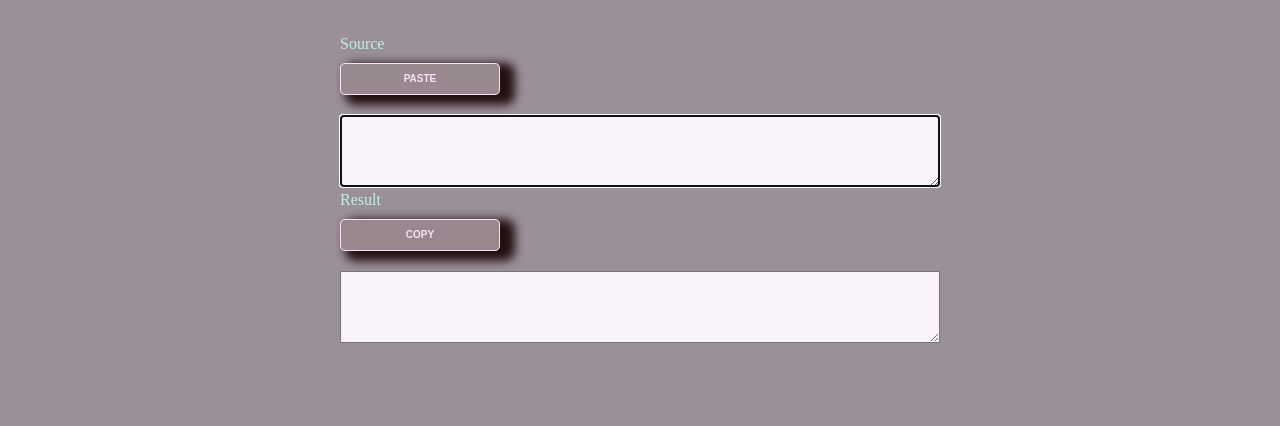
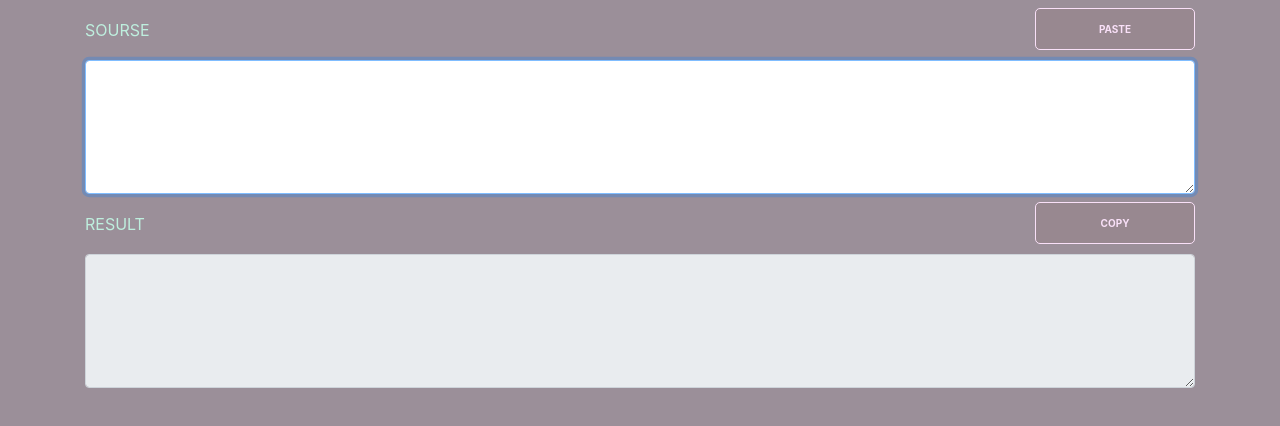
Before and after one commit to dzidev/transliteration, a plain HTML site: page index.html in a window 1280 px wide. Drawn offline with nearby package versions, Linux system fonts and the light colour scheme.

Commit message:
added styles

```diff
--- a/css/styles.css
+++ b/css/styles.css
@@ -1,92 +1,19 @@
-/* ===== base */
-* {
-  box-sizing: border-box;
-}
-
-img {
-  display: block;
-  max-width: 100%;
-  height: auto;
-}
-
-ul,
-li {
-  list-style: none;
-  padding: 0;
-  margin: 0;
-}
-
-a {
-  text-decoration: none;
-}
-
-html {
-  width: 100%;
-  max-width: 100%;
-  overflow-x: hidden;
-  overflow-x: hidden;
-}
-
-/* ==== */
-*,
-*:before,
-*:after {
-  -webkit-box-sizing: border-box;
-  -moz-box-sizing: border-box;
-  box-sizing: border-box;
-  margin: 0;
-  padding: 0;
-}
-
 body {
-  height: 100vh;
-  padding: 5px;
   background-color: #9b8f99;
   color: rgb(190, 239, 222);
 }
 
-/* ===== */
-.container {
-  display: flex;
-  flex-wrap: wrap;
-
-  margin: 15px auto;
-  justify-content: center;
-  height: 50vh;
-
-  padding: 15px;
-  background-color: #9b8f99;
-  color: rgb(190, 239, 222);
-}
-
-.form-control {
-  min-width: 75vh;
-  background-color: rgb(250, 242, 249);
-  font-size: 12px;
-}
-.input-name {
-  margin-right: 10px;
-  font-size: 17px;
-  font-weight: 700;
-}
 .btn {
   background: rgba(138, 105, 105, 0.2);
-  box-shadow: 10px 5px 10px 5px rgba(20, 1, 1, 0.89);
-
+  /* box-shadow: 10px 5px 10px 5px rgba(20, 1, 1, 0.89); */
   color: rgb(249, 224, 248);
-  padding: 0.1em;
-  text-decoration: none;
-
   cursor: pointer;
   font-size: 10px;
   font-weight: 700;
   line-height: 2.81;
-  margin: 10px 0 2em;
+  margin-bottom: 10px;
   min-width: 160px;
-  text-decoration: none;
   text-transform: uppercase;
-  /* width: 100%; */
-
   border: 1px solid;
   border-radius: 5px;
 }
@@ -98,3 +25,7 @@ body {
     0 0 20px rgba(128, 102, 102, 0.2);
   outline-color: rgba(56, 53, 53, 0);
 }
+
+.d-flex {
+  align-items: center;
+}
--- a/index.html
+++ b/index.html
@@ -4,17 +4,17 @@
     <meta charset="utf-8" />
     <title>Transliteration</title>
     <meta name="viewport" content="width=device-width, initial-scale=1" />
-    <!-- <link
+    <link
       rel="stylesheet"
       href="https://cdn.jsdelivr.net/npm/bootstrap@4.0.0/dist/css/bootstrap.min.css"
       integrity="sha384-Gn5384xqQ1aoWXA+058RXPxPg6fy4IWvTNh0E263XmFcJlSAwiGgFAW/dAiS6JXm"
       crossorigin="anonymous"
-    /> -->
-    <!-- <script
+    />
+    <script
       src="https://code.jquery.com/jquery-3.6.0.min.js"
       integrity="sha256-/xUj+3OJU5yExlq6GSYGSHk7tPXikynS7ogEvDej/m4="
       crossorigin="anonymous"
-    ></script> -->
+    ></script>
     <link rel="stylesheet" href="./css/styles.css" />
     <link rel="icon" href="./images/favicon.ico" />
   </head>
@@ -24,7 +24,7 @@
         <div class="mt-2">
           <div class="d-flex justify-content-between">
             <div>
-              <label for="source">Source</label>
+              <label class="text-area-name" for="source">SOURSE</label>
             </div>
             <div>
               <button type="button" id="paste" class="btn btn-light">
@@ -38,7 +38,7 @@
         <div class="mt-2">
           <div class="d-flex justify-content-between">
             <div>
-              <label for="result">Result</label>
+              <label class="text-area-name" for="result">RESULT</label>
             </div>
             <div>
               <button type="button" id="copy" class="btn btn-light">
```
